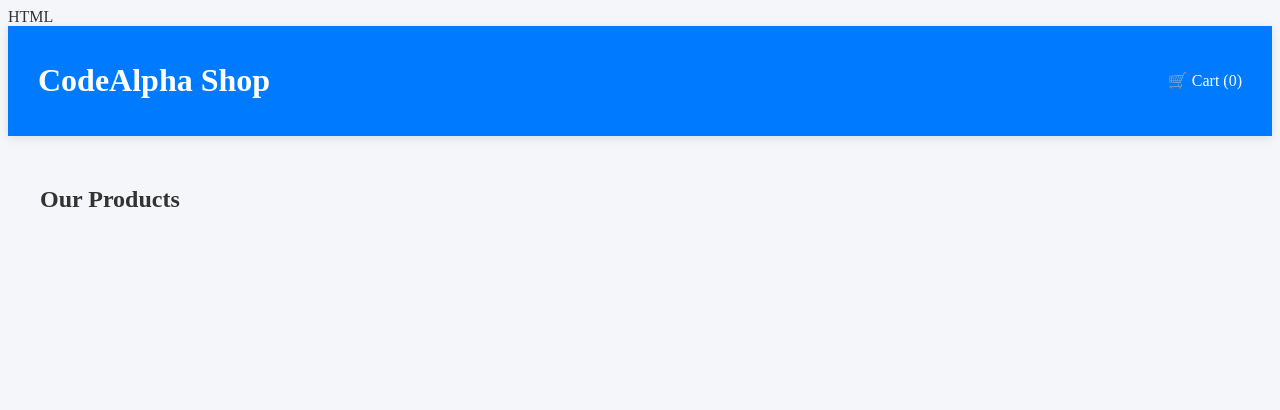
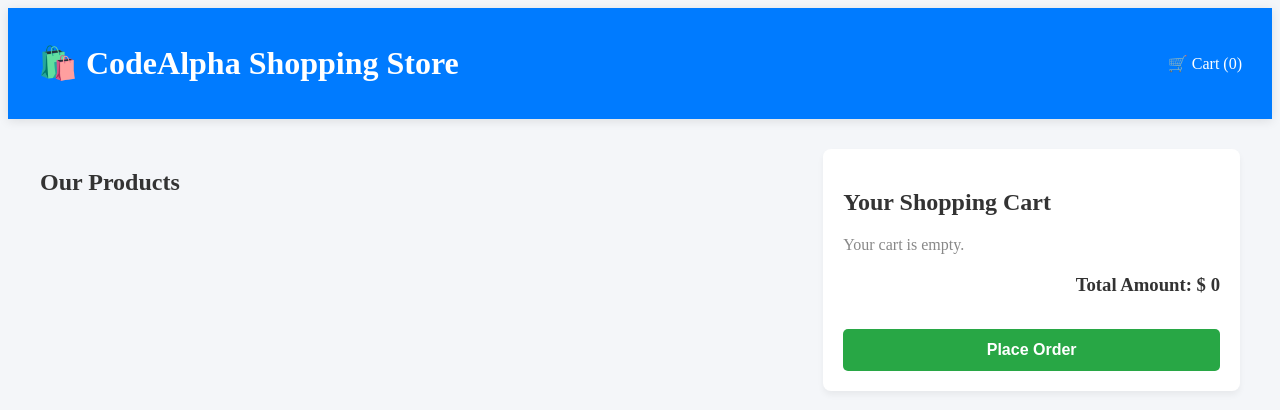
Before and after one commit to maheen-dev-2003/CodeAlpha_FullStack_Tasks, a plain HTML site: page Task1_Ecommerce/index.html in a window 1280 px wide. Drawn offline with Linux system fonts and the light colour scheme.

Commit message:
Update HTML structure and title for e-commerce page

```diff
--- a/Task1_Ecommerce/index.html
+++ b/Task1_Ecommerce/index.html
@@ -1,27 +1,62 @@
-HTML
 <!DOCTYPE html>
 <html lang="en">
 <head>
     <meta charset="UTF-8">
     <meta name="viewport" content="width=device-width, initial-scale=1.0">
-    <title>E-Commerce Store - CodeAlpha Task 1</title>
+    <title>CodeAlpha Shop - E-Commerce</title>
     <link rel="stylesheet" href="style.css">
 </head>
+
 <body>
+
 <header>
-        <h1>CodeAlpha Shop</h1>
+    <h1>🛍️ CodeAlpha Shopping Store</h1>
+
     <div class="cart-icon">
         🛒 Cart (<span id="cart-count">0</span>)
     </div>
 </header>
 
 <main class="container">
+
+    <!-- Products -->
+    <section class="products-section">
         <h2>Our Products</h2>
-        <div class="product-grid" id="product-list">
-            <!-- Products will be dynamically loaded from script.js -->
+
+        <div class="products-grid" id="product-list">
+            <!-- Products will load from JavaScript -->
         </div>
+    </section>
+
+    <!-- Shopping Cart -->
+    <section class="cart-section">
+
+        <h2>Your Shopping Cart</h2>
+
+        <div id="cart-items">
+            <p class="empty-msg">Your cart is empty.</p>
+        </div>
+
+        <div class="cart-total">
+
+            <h3>
+                Total Amount: $
+                <span id="total-price">0</span>
+            </h3>
+
+            <button
+                class="checkout-btn"
+                onclick="processOrder()">
+                Place Order
+            </button>
+
+        </div>
+
+    </section>
+
 </main>
 
 <script src="script.js"></script>
+
 </body>
 </html>
```
Lines whose indentation alone changed are shown as unchanged.
